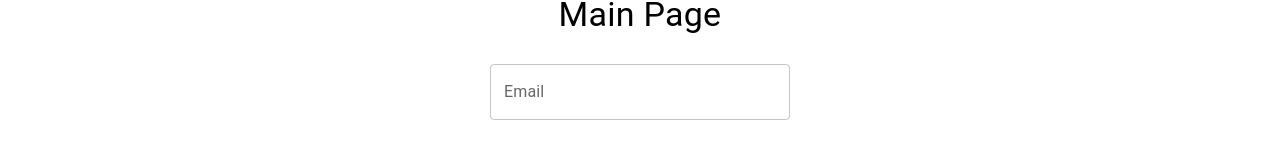
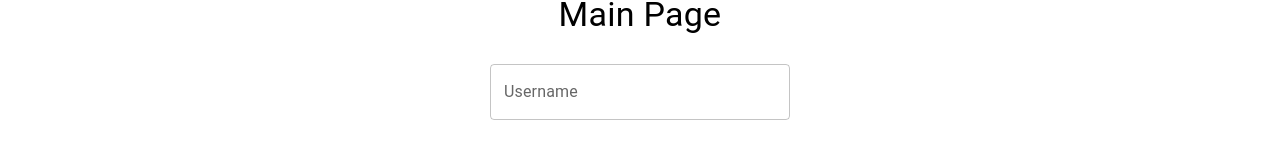
Before and after one commit to JStepnicki/Onco-Marker, a React (Vite) app in the folder frontend/: page / in a window 1280 px wide. Shown: the part 117-259 px from the top of the page. Built offline with nearby package versions, Linux system fonts and the light colour scheme.

Commit message:
login works

```diff
--- a/frontend/src/components/Auth/Login.jsx
+++ b/frontend/src/components/Auth/Login.jsx
@@ -5,7 +5,7 @@
 
 function Login() {
   const navigate = useNavigate();
-  const [email, setEmail] = useState('');
+  const [username, setUsername] = useState('');
   const [password, setPassword] = useState('');
 
   const handleSubmit = async (event) => {
@@ -17,7 +17,7 @@
         headers: {
           'Content-Type': 'application/json',
         },
-        body: JSON.stringify({ email, password }),
+        body: JSON.stringify({ username, password }),
       });
 
       if (!response.ok) {
@@ -38,7 +38,7 @@
         headers: {
           'Content-Type': 'application/json',
         },
-        body: JSON.stringify({ email }),
+        body: JSON.stringify({ username }),
       });
 
       if (!response.ok) {
@@ -55,12 +55,12 @@
   return (
     <Box component="form" onSubmit={handleSubmit} className="login-form">
       <TextField
-        label="Email"
+        label="Username"
         variant="outlined"
         fullWidth
         margin="normal"
-        value={email}
-        onChange={(e) => setEmail(e.target.value)}
+        value={username}
+        onChange={(e) => setUsername(e.target.value)}
       />
       <TextField
         label="Password"
```
Also changed, not shown: 1 other file (tests, documents, lock files or other folders).
